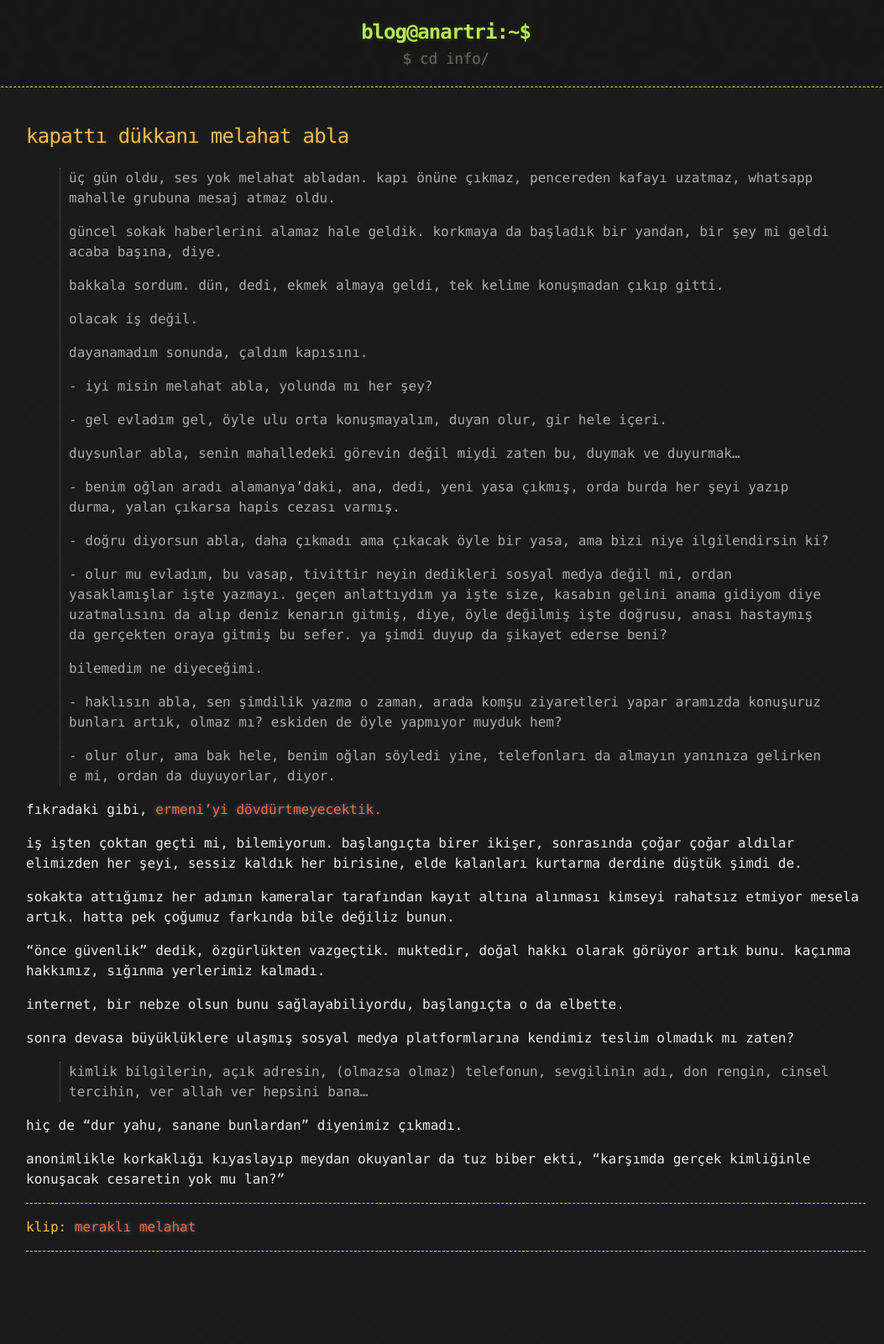
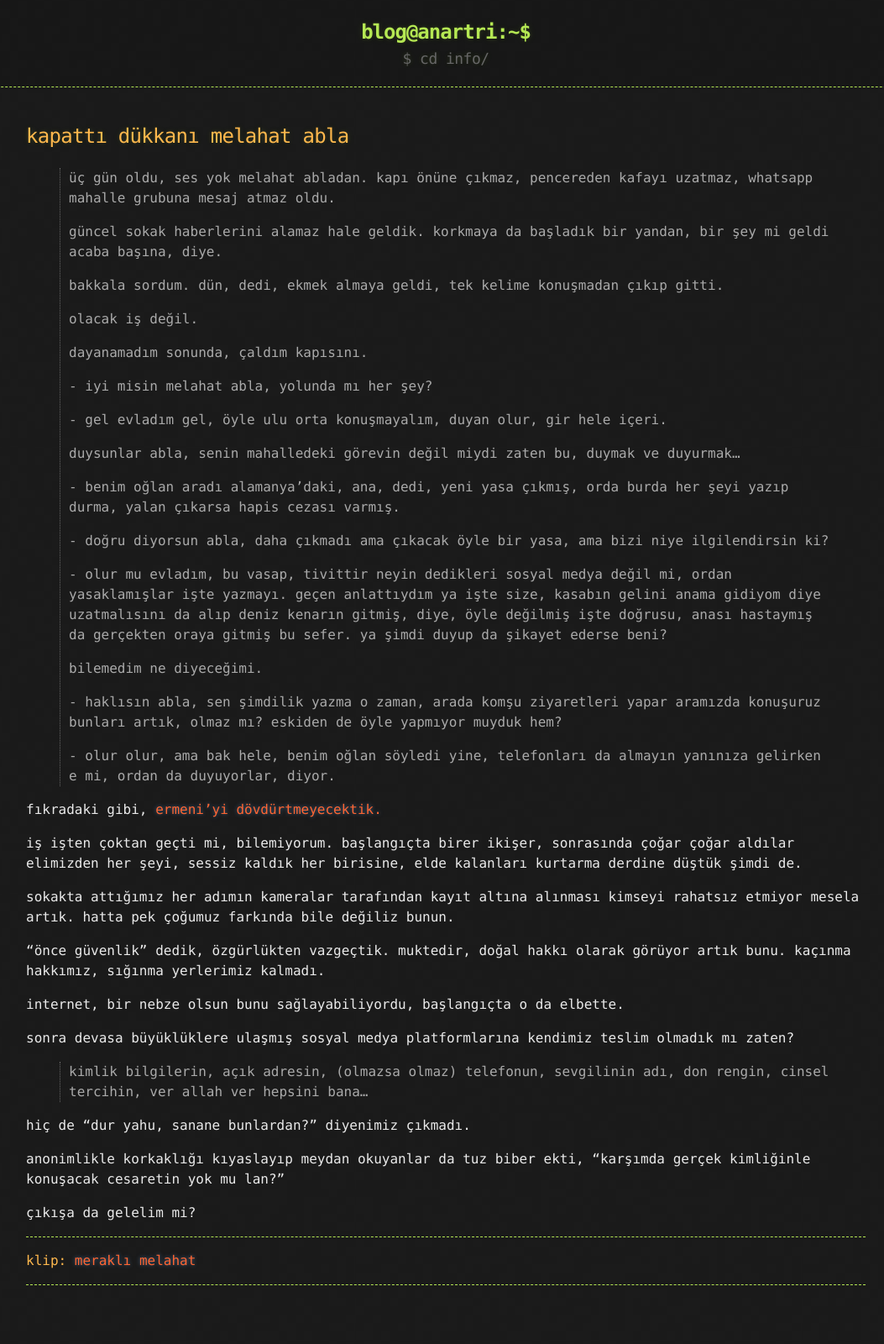
Before and after one commit to lanartri/lanartri.github.io, a Jekyll site: the page built from _posts/2022-05-30-kapatti-dukkani-melahat-abla.md, in a window 1280 px wide. Shown: the whole page at 84% size, without its empty margins (109-1162 px from the left). Built offline with Jekyll 4.4.1, drawn with Linux system fonts in a browser that asks for light colours; before the commit the page ends 1560 px from its top, so only the background shows below that.

Commit message:
yeni blog, giriş devam

```diff
--- a/_posts/2022-05-30-kapatti-dukkani-melahat-abla.md
+++ b/_posts/2022-05-30-kapatti-dukkani-melahat-abla.md
@@ -46,9 +46,13 @@ internet, bir nebze olsun bunu sağlayabiliyordu, başlangıçta o da elbette.
 sonra devasa büyüklüklere ulaşmış sosyal medya platformlarına kendimiz teslim olmadık mı zaten?
 > kimlik bilgilerin, açık adresin, (olmazsa olmaz) telefonun, sevgilinin adı, don rengin, cinsel tercihin, ver allah ver hepsini bana...
 
-hiç de "dur yahu, sanane bunlardan" diyenimiz çıkmadı.
+hiç de "dur yahu, sanane bunlardan?" diyenimiz çıkmadı.
 
 anonimlikle korkaklığı kıyaslayıp meydan okuyanlar da tuz biber ekti, "karşımda gerçek kimliğinle konuşacak cesaretin yok mu lan?"
+
+çıkışa da gelelim mi?
+
+
 
 
 
```
